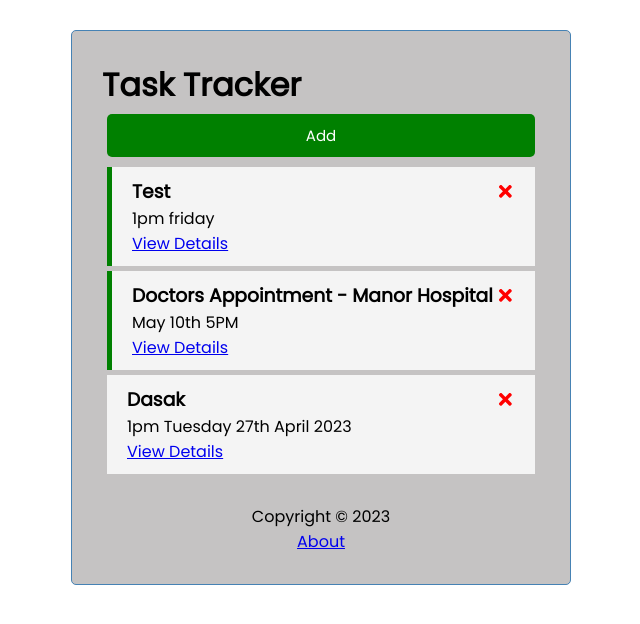
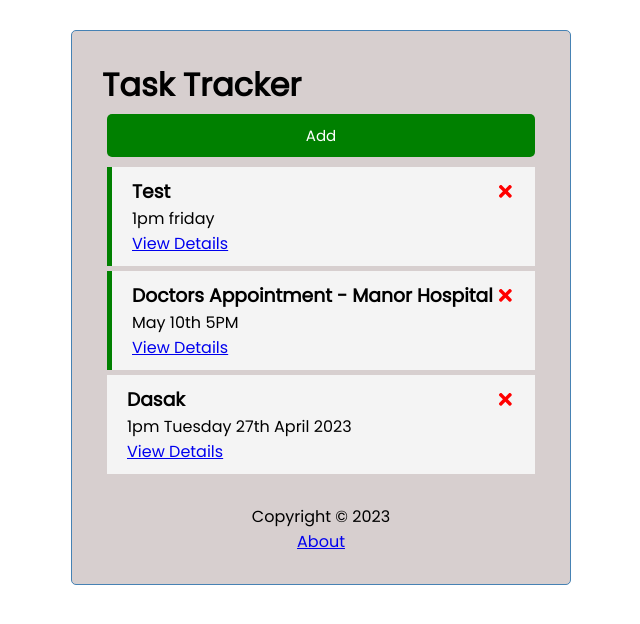
Before and after one commit to kubidogan/React-Task-Tracker, a React (Create React App) app: page / in a window 1280 px wide. Shown: the top 624 px of the page, without its empty margins (319-959 px from the left). Built offline with nearby package versions, Linux system fonts and the light colour scheme; data requests are answered from the project's data file.

Commit message:
updated background color

```diff
--- a/src/index.css
+++ b/src/index.css
@@ -18,7 +18,7 @@ body {
   border: 1px solid steelblue;
   padding: 30px;
   border-radius: 5px;
-  background-color: #c5c3c3;
+  background-color: #d7cfcf;
 }
 
 .header {
```
